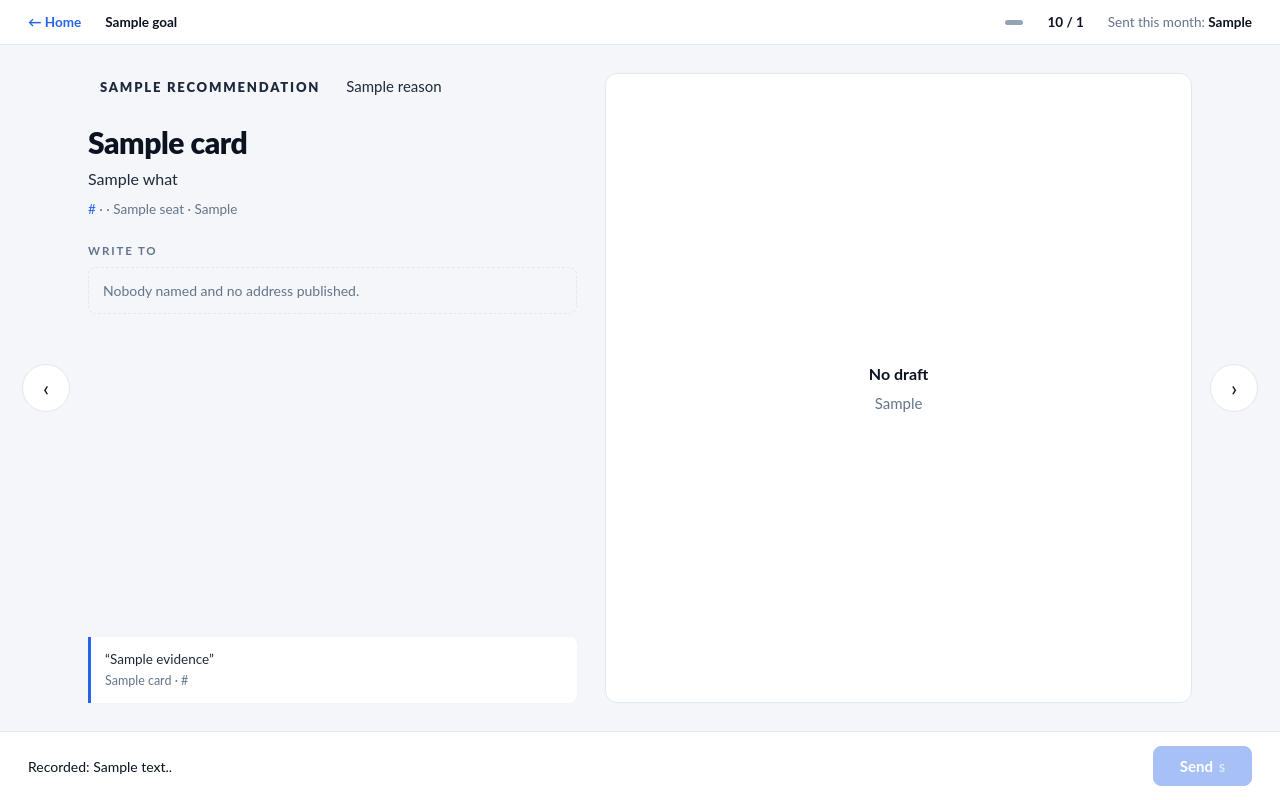
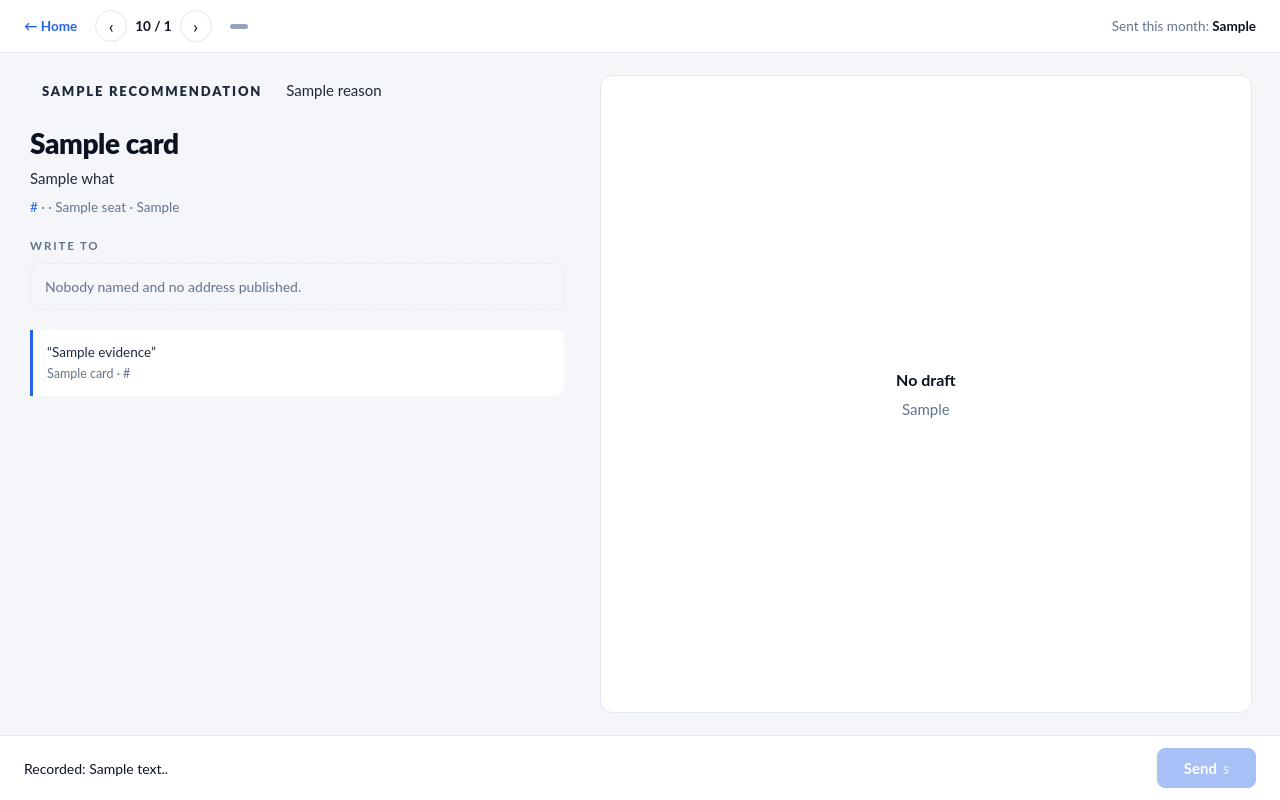
Before and after one commit to koray-kaya/company-reach, a Python web app: template src/company_reach/review/templates/review.html in a window 1280 px wide. Run offline with Jinja, Linux system fonts and the light colour scheme; the template is opened without the code that fills it: most values are stand-ins (such as "Sample title", 1, 10 or a date in 2020).

Commit message:
fix: the review card fits the window (#49)
The top bar carried the whole goal on one unbreakable line and the
page's grid column grew to it, so on a 1470 px screen the draft and
Send were outside the window. The goal left the bar, the column is
minmax(0,1fr), previous/next moved into the bar, each pane scrolls on
its own with a shadow on the edge that has more, the recipient and
subject wrap, and the draft's paragraphs are spaced by a margin so a
whole invitation fits a 738 px high window.

Co-Authored-By: Claude Opus 5.5 (1M context) <noreply@anthropic.com>

```diff
--- a/src/company_reach/review/static/review.css
+++ b/src/company_reach/review/static/review.css
@@ -2,17 +2,17 @@
 :root{
   --bg:#f4f6fa; --surface:#ffffff; --card:#f8fafc; --ink:#0b1220; --text:#1e293b; --muted:#64748b; --faint:#94a3b8;
   --line:#e2e8f0; --navy:#1e40af; --blue:#2563eb; --blue-hover:#1d4ed8; --on-blue:#ffffff; --tint:#eef2ff; --tint-ink:#1e40af;
-  --good:#d1fae5; --good-ink:#047857; --warn:#fef3c7; --warn-ink:#92400e; --focus:#2563eb;
+  --good:#d1fae5; --good-ink:#047857; --warn:#fef3c7; --warn-ink:#92400e; --focus:#2563eb; --shade:rgba(15,23,42,.14);
 }
 @media (prefers-color-scheme: dark){ :root:not([data-theme="light"]){
   --bg:#070c16; --surface:#0f1726; --card:#141d2f; --ink:#f1f5f9; --text:#cbd5e1; --muted:#94a3b8; --faint:#64748b;
   --line:#243049; --navy:#a5b8ff; --blue:#3b82f6; --blue-hover:#60a5fa; --on-blue:#ffffff; --tint:#1a2547; --tint-ink:#a5b8ff;
-  --good:#0e3b2a; --good-ink:#6ee7b7; --warn:#3a2a0e; --warn-ink:#fcd34d; --focus:#93c5fd;
+  --good:#0e3b2a; --good-ink:#6ee7b7; --warn:#3a2a0e; --warn-ink:#fcd34d; --focus:#93c5fd; --shade:rgba(0,0,0,.55);
 }}
 :root[data-theme="dark"]{
   --bg:#070c16; --surface:#0f1726; --card:#141d2f; --ink:#f1f5f9; --text:#cbd5e1; --muted:#94a3b8; --faint:#64748b;
   --line:#243049; --navy:#a5b8ff; --blue:#3b82f6; --blue-hover:#60a5fa; --on-blue:#ffffff; --tint:#1a2547; --tint-ink:#a5b8ff;
-  --good:#0e3b2a; --good-ink:#6ee7b7; --warn:#3a2a0e; --warn-ink:#fcd34d; --focus:#93c5fd;
+  --good:#0e3b2a; --good-ink:#6ee7b7; --warn:#3a2a0e; --warn-ink:#fcd34d; --focus:#93c5fd; --shade:rgba(0,0,0,.55);
 }
 *{box-sizing:border-box}
 html,body{height:100%}
@@ -21,38 +21,38 @@ a{color:var(--blue);text-decoration:none} a:hover{text-decoration:underline}
 :focus-visible{outline:2px solid var(--focus);outline-offset:2px}
 p,h1,h2,blockquote{margin:0}
 
-/* Frame: top bar · stage · action bar. Exactly one viewport, nothing scrolls. */
-.app{height:100%;display:grid;grid-template-rows:auto minmax(0,1fr) auto}
+/* Frame: top bar · stage · action bar — one company per screen (issue #49).
+   The page's one column is minmax(0,1fr), so nothing inside it can make the
+   page wider than the window; a pane longer than the screen scrolls on its
+   own rather than being cut. */
+.app{height:100%;display:grid;grid-template-columns:minmax(0,1fr);grid-template-rows:auto minmax(0,1fr) auto}
 
-.bar{display:flex;align-items:center;gap:24px;padding:12px 28px;border-bottom:1px solid var(--line);background:var(--surface);font-size:13.5px;color:var(--muted)}
-.bar .goal{flex:1;min-width:0;white-space:nowrap;overflow:hidden;text-overflow:ellipsis}
-.bar .goal strong{color:var(--ink)}
-.progress{display:flex;gap:4px;align-items:center}
-.progress i{width:18px;height:5px;border-radius:3px;background:var(--line)}
+.bar{display:flex;align-items:center;gap:18px;padding:10px 24px;border-bottom:1px solid var(--line);background:var(--surface);font-size:13.5px;color:var(--muted);min-width:0}
+.steps{display:flex;align-items:center;gap:8px}
+.step{width:32px;height:32px;border-radius:50%;border:1px solid var(--line);background:var(--surface);color:var(--ink);font-size:18px;line-height:1;display:grid;place-items:center;text-decoration:none}
+.step:hover{border-color:var(--blue);color:var(--blue);text-decoration:none}
+.step.off{opacity:.3;pointer-events:none}
+.progress{flex:1;min-width:0;display:flex;gap:3px;align-items:center}
+.progress i{flex:1;min-width:2px;max-width:18px;height:5px;border-radius:3px;background:var(--line)}
 .progress i.sent{background:var(--good-ink)} .progress i.skipped{background:var(--faint)} .progress i.now{background:var(--blue)}
 .pos{color:var(--ink);font-weight:700;font-variant-numeric:tabular-nums;white-space:nowrap}
 .count{white-space:nowrap} .count strong{color:var(--ink)}
 
-/* Stage: one company per page; the arrows are links to the next page. */
-.stage{position:relative;overflow:hidden}
-.slide{height:100%;display:grid;grid-template-columns:minmax(0,5fr) minmax(0,6fr);gap:28px;padding:28px 88px;animation:arrive .25s ease-out}
+/* Stage: facts left, the mail right. */
+.stage{position:relative;min-height:0;min-width:0}
+.slide{height:100%;display:grid;grid-template-columns:minmax(0,5fr) minmax(0,6fr);gap:28px;padding:22px 28px;max-width:1560px;margin:0 auto;animation:arrive .25s ease-out}
 @keyframes arrive{from{opacity:0;transform:translateX(12px)}to{opacity:1;transform:none}}
 @media (prefers-reduced-motion: reduce){.slide{animation:none}}
 
-.nav{position:absolute;top:50%;transform:translateY(-50%);width:48px;height:48px;border-radius:50%;border:1px solid var(--line);background:var(--surface);color:var(--ink);font-size:22px;line-height:1;display:grid;place-items:center;z-index:2;text-decoration:none}
-.nav:hover{border-color:var(--blue);color:var(--blue);text-decoration:none}
-.nav.off{opacity:.3;pointer-events:none}
-.nav.prev{left:22px} .nav.next{right:22px}
-
 /* Left pane: decision and facts. */
-.facts{display:flex;flex-direction:column;gap:22px;min-height:0}
-.verdict{display:flex;align-items:baseline;gap:14px;flex-wrap:wrap}
+.facts{display:flex;flex-direction:column;gap:20px;min-height:0;overflow:auto;padding:2px 8px 12px 2px}
+.verdict{display:flex;align-items:baseline;gap:12px;flex-wrap:wrap}
 .chip{font-size:13px;font-weight:900;letter-spacing:.14em;text-transform:uppercase;padding:5px 12px;border-radius:6px}
 .chip.send{background:var(--good);color:var(--good-ink)} .chip.hold{background:var(--warn);color:var(--warn-ink)} .chip.skip{background:var(--card);color:var(--muted);border:1px solid var(--line)}
 .verdict .why{font-size:15px;color:var(--text)}
-.name{font-size:30px;line-height:1.15;font-weight:900;color:var(--ink);letter-spacing:-.015em;text-wrap:balance}
-.what{margin-top:8px;font-size:16px;color:var(--text);max-width:52ch}
-.meta{margin-top:8px;font-size:13.5px;color:var(--muted)}
+.name{font-size:28px;line-height:1.15;font-weight:900;color:var(--ink);letter-spacing:-.015em;text-wrap:balance;overflow-wrap:anywhere}
+.what{margin-top:8px;font-size:15px;color:var(--text);max-width:64ch}
+.meta{margin-top:8px;font-size:13.5px;color:var(--muted);overflow-wrap:anywhere}
 .label{font-size:11.5px;font-weight:700;letter-spacing:.16em;text-transform:uppercase;color:var(--muted);margin-bottom:8px}
 .person{font-size:17px;color:var(--ink)} .person strong{font-weight:700}
 .person .src{font-size:13px;color:var(--muted);margin-left:6px}
@@ -60,26 +60,28 @@ p,h1,h2,blockquote{margin:0}
 .addr{display:grid;grid-template-columns:auto minmax(0,1fr) auto;gap:10px;align-items:center;padding:9px 12px;border:1px solid var(--line);border-radius:8px;background:var(--surface);cursor:pointer;font-size:14.5px}
 .addr:has(input:checked){border-color:var(--blue);box-shadow:0 0 0 1px var(--blue) inset}
 .addr input{margin:0;accent-color:var(--blue)}
-.addr .mail{color:var(--ink);font-weight:700;overflow:hidden;text-overflow:ellipsis;white-space:nowrap}
+.addr .mail{color:var(--ink);font-weight:700;overflow-wrap:anywhere}
 .kind{font-size:11.5px;font-weight:700;padding:2px 8px;border-radius:5px;white-space:nowrap}
 .kind.seen{background:var(--good);color:var(--good-ink)} .kind.constructed{background:var(--tint);color:var(--tint-ink)}
 .kind.generic,.kind.unverified{color:var(--muted);border:1px solid var(--line)}
 .kind.third_party{background:var(--warn);color:var(--warn-ink)}
 .hint{font-size:13px;color:var(--muted);margin-top:6px}
-.proof{margin-top:auto;padding:12px 14px;border-left:3px solid var(--blue);background:var(--surface);border-radius:0 8px 8px 0;font-size:13.5px}
-.proof q{color:var(--text)} .proof span{display:block;margin-top:3px;color:var(--muted);font-size:12.5px}
+.hint.indent{margin:0 0 0 30px}
+.proof{padding:12px 14px;border-left:3px solid var(--blue);background:var(--surface);border-radius:0 8px 8px 0;font-size:13.5px}
+.proof q{color:var(--text)} .proof span{display:block;margin-top:3px;color:var(--muted);font-size:12.5px;overflow-wrap:anywhere}
 .empty{padding:12px 14px;border:1px dashed var(--line);border-radius:8px;color:var(--muted);font-size:14px}
 
-/* Right pane: the draft as a letter. */
-.letter{display:flex;flex-direction:column;min-height:0;background:var(--surface);border:1px solid var(--line);border-radius:12px;overflow:hidden}
-.letter header{padding:14px 22px;border-bottom:1px solid var(--line);display:grid;grid-template-columns:auto 1fr;gap:4px 14px;font-size:13.5px}
-.letter header dt{color:var(--muted)} .letter header dd{margin:0;color:var(--ink);font-weight:700;overflow:hidden;text-overflow:ellipsis;white-space:nowrap}
-.letter .body{flex:1;min-height:0;padding:18px 22px;font-size:14.5px;line-height:1.6;color:var(--text);white-space:pre-line;overflow:hidden}
-.letter footer{padding:10px 22px;border-top:1px solid var(--line);font-size:12.5px;color:var(--muted);display:flex;justify-content:space-between;gap:12px}
+/* Right pane: the mail as it will leave, read in full. */
+.letter{display:flex;flex-direction:column;min-height:0;min-width:0;background:var(--surface);border:1px solid var(--line);border-radius:12px;overflow:hidden}
+.letter header{padding:14px 22px;border-bottom:1px solid var(--line);display:grid;grid-template-columns:auto minmax(0,1fr);gap:4px 14px;font-size:13.5px}
+.letter header dt{color:var(--muted)} .letter header dd{margin:0;color:var(--ink);font-weight:700;overflow-wrap:anywhere}
+.letter .body{flex:1;min-height:0;padding:16px 22px;font-size:14.5px;line-height:1.55;color:var(--text);overflow-wrap:anywhere;overflow:auto}
+.letter .body p{margin:0 0 .8em;white-space:pre-line} .letter .body p:last-child{margin-bottom:0}
+.letter footer{padding:10px 22px;border-top:1px solid var(--line);font-size:12.5px;color:var(--muted);display:flex;flex-wrap:wrap;justify-content:space-between;gap:4px 12px}
 .letter.none{display:grid;place-items:center;text-align:center;color:var(--muted);padding:32px}
 
-/* Action bar: the decision, always in the same place. */
-.actions{display:flex;align-items:center;gap:10px;padding:14px 28px;border-top:1px solid var(--line);background:var(--surface)}
+/* Action bar: the decision, always in the same place and always on screen. */
+.actions{display:flex;flex-wrap:wrap;align-items:center;gap:8px 10px;padding:12px 24px;border-top:1px solid var(--line);background:var(--surface);min-width:0}
 .actions .lbl{font-size:13px;color:var(--muted);margin-right:2px}
 .btn{font:inherit;font-size:14px;border-radius:8px;border:1px solid var(--line);background:var(--surface);color:var(--ink);padding:8px 13px;cursor:pointer;line-height:1.2}
 .btn:hover{border-color:var(--muted)}
@@ -93,16 +95,21 @@ p,h1,h2,blockquote{margin:0}
 .toast.show{opacity:1}
 .sample{font-size:12px;color:var(--faint);white-space:nowrap}
 
-/* Narrow screens: one column, the page may scroll — a phone cannot hold both panes. */
+/* A pane with more content above or below shows a soft shadow on that edge:
+   the covers scroll with the content, the shadows stay with the pane. */
+.facts{background:linear-gradient(var(--bg) 40%,transparent) top/100% 28px no-repeat local,linear-gradient(transparent,var(--bg) 60%) bottom/100% 28px no-repeat local,linear-gradient(var(--shade),transparent) top/100% 10px no-repeat scroll,linear-gradient(transparent,var(--shade)) bottom/100% 10px no-repeat scroll}
+.letter .body{background:linear-gradient(var(--surface) 40%,transparent) top/100% 28px no-repeat local,linear-gradient(transparent,var(--surface) 60%) bottom/100% 28px no-repeat local,linear-gradient(var(--shade),transparent) top/100% 10px no-repeat scroll,linear-gradient(transparent,var(--shade)) bottom/100% 10px no-repeat scroll}
+
+/* Narrow screens: one column and the page scrolls, with the decision bar
+   kept at the bottom — a phone cannot hold both panes. */
 @media (max-width:900px){
   body{overflow:auto}
   .app{height:auto;min-height:100%}
-  .slide{grid-template-columns:1fr;padding:20px 16px 24px}
-  .nav{display:none}
-  .letter .body{overflow:visible}
-  .actions{flex-wrap:wrap;padding:12px 16px}
-  .bar{flex-wrap:wrap;padding:10px 16px;gap:8px 16px}
-  .bar .goal{flex-basis:100%}
+  .slide{height:auto;grid-template-columns:minmax(0,1fr);padding:18px 16px 24px}
+  .facts,.letter .body{overflow:visible}
+  .actions{position:sticky;bottom:0;padding:10px 16px}
+  .bar{flex-wrap:wrap;padding:8px 16px;gap:8px 14px}
+  .progress{flex-basis:100%;order:5}
 }
 
 /* Additions for the served page. */
--- a/src/company_reach/review/templates/review.html
+++ b/src/company_reach/review/templates/review.html
@@ -15,18 +15,18 @@
 {% endif %}
   <header class="bar">
     <a class="home-link" href="/">← Home</a>
-    <div class="goal"><strong>{{ goal }}</strong></div>
+    <nav class="steps" aria-label="Companies">
+      <a class="step{% if n == 0 %} off{% endif %}" id="prev" href="/review/{{ run_id }}/{{ n - 1 }}" aria-label="Previous company">‹</a>
+      <span class="pos">{{ n + 1 }} / {{ cards | length }}</span>
+      <a class="step{% if n + 1 == cards | length %} off{% endif %}" id="next" href="/review/{{ run_id }}/{{ n + 1 }}" aria-label="Next company">›</a>
+    </nav>
     <div class="progress" aria-hidden="true">
       {% for other in cards %}<i class="{% if loop.index0 == n %}now{% elif other.decision == 'sent' %}sent{% elif other.decision %}skipped{% endif %}"></i>{% endfor %}
     </div>
-    <div class="pos">{{ n + 1 }} / {{ cards | length }}</div>
     <div class="count">Sent this month: <strong>{{ sent_this_month }}</strong></div>
   </header>
 
   <main class="stage" aria-live="polite">
-    <a class="nav prev{% if n == 0 %} off{% endif %}" id="prev" href="/review/{{ run_id }}/{{ n - 1 }}" aria-label="Previous company">‹</a>
-    <a class="nav next{% if n + 1 == cards | length %} off{% endif %}" id="next" href="/review/{{ run_id }}/{{ n + 1 }}" aria-label="Next company">›</a>
-
     <section class="slide" aria-label="{{ card.name }}">
       <div class="facts">
         <div class="verdict">
@@ -69,8 +69,8 @@
             {% set refused = card.address_blocks.get(a.email) %}
             <label class="addr"><input type="radio" name="to" value="{{ a.email }}"{% if a.email == card.default_to %} checked{% endif %}{% if card.send_block or a.kind == 'third_party' or refused or not written_for %} disabled{% endif %}><span class="mail">{{ a.email }}</span><span class="kind {{ a.kind }}">{{ a.kind | replace('_', ' ') }}</span>
               <span class="rowhint">{% if refused %}<strong>Not sent to: {{ refused }}.</strong> {% endif %}{% if a.kind == 'seen' %}Their own address on the company's site.{% elif a.kind == 'generic' %}The inbox the site publishes.{% if c.name and written_for %} The first line of the mail asks whoever reads it to pass it to {{ c.name }}.{% endif %}{% elif a.kind == 'constructed' %}Not seen anywhere: info@ on the site's domain, guessed. A bounce is visible and harmless.{% elif a.kind == 'third_party' %}On another domain than the verified site — the way a hostile page plants a contact. Never sent to from here.{% endif %}</span></label>
-            {% if not written_for and a.kind != 'third_party' and not refused and card.can_readdress %}<p class="hint" style="margin:0 0 0 30px"><button class="btn small" name="action" value="address:{{ a.email }}">Write to this address instead</button> The mail is rebuilt for it; read it again before sending.</p>{% endif %}
-            {% if a.note %}<p class="hint" style="margin:0 0 0 30px">{{ a.email }}: {{ a.note }}</p>{% endif %}
+            {% if not written_for and a.kind != 'third_party' and not refused and card.can_readdress %}<p class="hint indent"><button class="btn small" name="action" value="address:{{ a.email }}">Write to this address instead</button> The mail is rebuilt for it; read it again before sending.</p>{% endif %}
+            {% if a.note %}<p class="hint indent">{{ a.email }}: {{ a.note }}</p>{% endif %}
             {% endfor %}
           </div>
           {% endif %}
@@ -102,7 +102,7 @@
           <dt>To</dt><dd>{% if c and c.name %}{{ c.name }} &lt;{{ c.email }}&gt;{% else %}{{ c.email }}{% endif %}</dd>
           <dt>Subject</dt><dd>{{ card.draft.subject }}</dd>
         </dl></header>
-        <div class="body">{{ card.draft.body }}</div>
+        <div class="body">{% for paragraph in card.draft.body.split("\n\n") %}<p>{{ paragraph }}</p>{% endfor %}</div>
         <footer>
           <span>Opens in your mail client · {{ card.link_length }} of 2,000 link characters</span>
           <span>draft@{{ card.draft.prompt_version }} · {{ card.draft.frame_version or 'no frame' }} · {{ card.draft.arm or '–' }} · {{ card.draft.model }}</span>
```
Also changed, not shown: docs/design/ux/review-page-ux.md (+13 -3 lines), tests/test_review_layout.py (added, +91 -0 lines).
